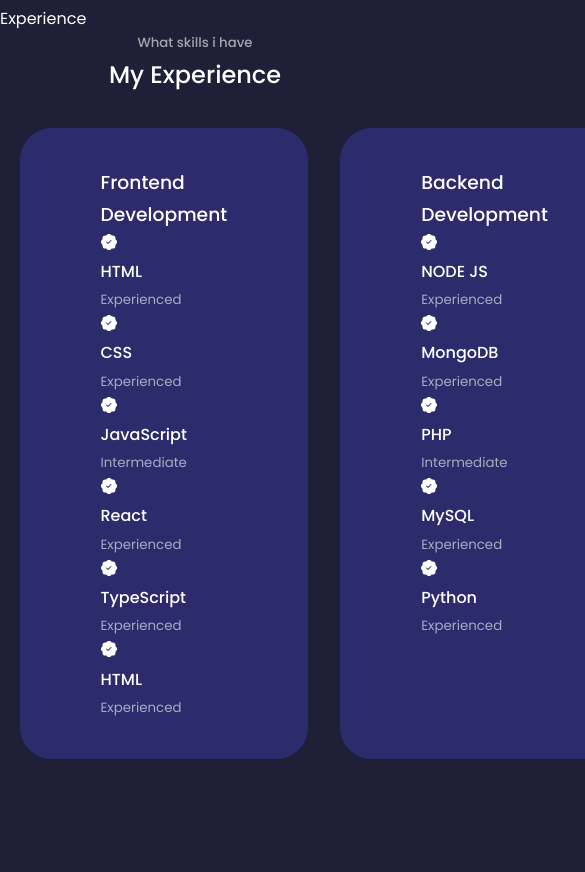
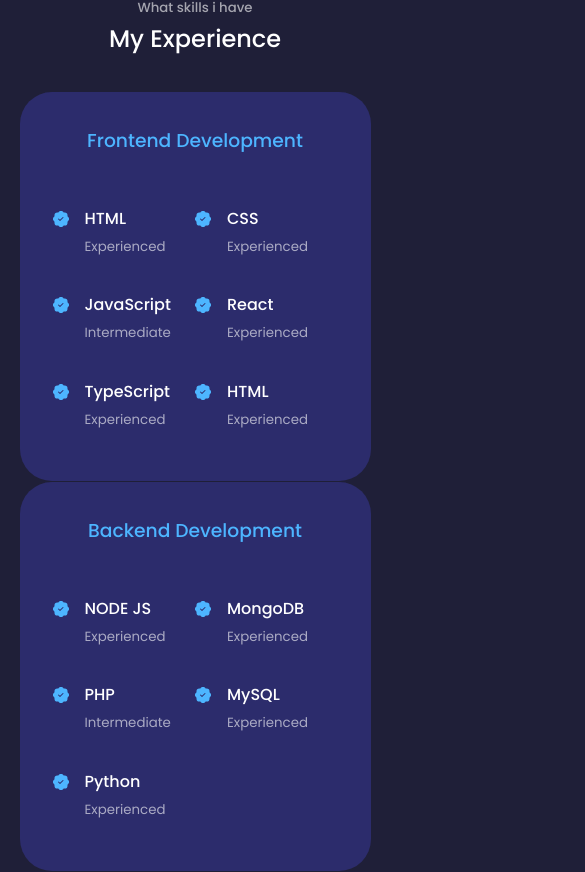
Before and after one commit to zhekaasd/portfolio-v2.0, a React (Create React App) app: page / in a window 390 px wide. Shown: the part 1875-2747 px from the top of the page, 585 px wide, since content can reach past the window. Built offline with nearby package versions, Linux system fonts and the light colour scheme.

Commit message:
add 'add experience component styles'

```diff
--- a/src/App.tsx
+++ b/src/App.tsx
@@ -8,6 +8,11 @@ import Services from "./components/services/Services";
 import Portfolio from "./components/portfolio/Portfolio";
 import Testimonials from "./components/testimonials/Testimonials";
 import Footer from "./components/footer/Footer";
+
+/*
+*   Изменить scss-файлы, до 1:30:00
+* */
+
 
 function App() {
   return (
--- a/src/components/experience/Experience.tsx
+++ b/src/components/experience/Experience.tsx
@@ -15,39 +15,51 @@ const Experience = () => {
                 <h3>Frontend Development</h3>
                 <div className="experienceContent">
                     <article className={'experienceDetails'}>
-                        <BsPatchCheckFill />
+                        <BsPatchCheckFill className={'experienceDetailsIcon'} />
+                        <div>
                             <h4>HTML</h4>
                         <small className={'text-light'}>Experienced </small>
+                        </div>
                     </article>
 
                     <article className={'experienceDetails'}>
-                        <BsPatchCheckFill />
+                        <BsPatchCheckFill className={'experienceDetailsIcon'} />
+                        <div>
                             <h4>CSS</h4>
                         <small className={'text-light'}>Experienced </small>
+                        </div>
                     </article>
 
                     <article className={'experienceDetails'}>
-                        <BsPatchCheckFill />
+                        <BsPatchCheckFill className={'experienceDetailsIcon'} />
+                        <div>
                             <h4>JavaScript</h4>
                         <small className={'text-light'}>Intermediate </small>
+                        </div>
                     </article>
 
                     <article className={'experienceDetails'}>
-                        <BsPatchCheckFill />
+                        <BsPatchCheckFill className={'experienceDetailsIcon'} />
+                        <div>
                             <h4>React</h4>
                         <small className={'text-light'}>Experienced </small>
+                        </div>
                     </article>
 
                     <article className={'experienceDetails'}>
-                        <BsPatchCheckFill />
+                        <BsPatchCheckFill className={'experienceDetailsIcon'} />
+                        <div>
                             <h4>TypeScript</h4>
                         <small className={'text-light'}>Experienced </small>
+                        </div>
                     </article>
 
                     <article className={'experienceDetails'}>
-                        <BsPatchCheckFill />
+                        <BsPatchCheckFill className={'experienceDetailsIcon'} />
+                        <div>
                             <h4>HTML</h4>
                         <small className={'text-light'}>Experienced </small>
+                        </div>
                     </article>
 
                 </div>
@@ -57,33 +69,43 @@ const Experience = () => {
                 <h3>Backend Development</h3>
                 <div className="experienceContent">
                     <article className={'experienceDetails'}>
-                        <BsPatchCheckFill />
+                        <BsPatchCheckFill className={'experienceDetailsIcon'} />
+                        <div>
                             <h4>NODE JS</h4>
                         <small className={'text-light'}>Experienced </small>
+                        </div>
                     </article>
 
                     <article className={'experienceDetails'}>
-                        <BsPatchCheckFill />
+                        <BsPatchCheckFill className={'experienceDetailsIcon'} />
+                        <div>
                             <h4>MongoDB</h4>
                         <small className={'text-light'}>Experienced </small>
+                        </div>
                     </article>
 
                     <article className={'experienceDetails'}>
-                        <BsPatchCheckFill />
+                        <BsPatchCheckFill className={'experienceDetailsIcon'} />
+                        <div>
                             <h4>PHP</h4>
                         <small className={'text-light'}>Intermediate </small>
+                        </div>
                     </article>
 
                     <article className={'experienceDetails'}>
-                        <BsPatchCheckFill />
+                        <BsPatchCheckFill className={'experienceDetailsIcon'} />
+                        <div>
                             <h4>MySQL</h4>
                         <small className={'text-light'}>Experienced </small>
+                        </div>
                     </article>
 
                     <article className={'experienceDetails'}>
-                        <BsPatchCheckFill />
+                        <BsPatchCheckFill className={'experienceDetailsIcon'} />
+                        <div>
                             <h4>Python</h4>
                         <small className={'text-light'}>Experienced </small>
+                        </div>
                     </article>
 
 {/*                    <article className={'experienceDetails'}>
--- a/src/components/experience/experience.scss
+++ b/src/components/experience/experience.scss
@@ -15,5 +15,65 @@
       border-color: var(--color-primary-variant);
       cursor: default;
     }
+
+    & h3 {
+      text-align: center;
+      margin-bottom: 2rem;
+      color: var(--color-primary);
+    }
+  }
+
+
+  .experienceContent {
+    display: grid;
+    grid-template-columns: 1fr 1fr;
+    row-gap: 2rem;
+
+    .experienceDetails {
+      display: flex;
+      gap: 1rem;
+
+      .experienceDetailsIcon {
+        margin-top: 6px;
+        color: var(--color-primary);
+      }
+    }
   }
 }
+
+
+
+/* ------------- MEDIA QUERIES (MEDIUM DEVICES) ------------- */
+
+
+@media screen and (max-width: 1024px){
+  .experienceContainer {
+    grid-template-columns: 1fr;
+
+    & > div {
+      width: 80%;
+      padding: 2rem;
+      margin: 0 auto;
+    }
+
+    .experienceContent {
+      padding: 1rem;
+    }
+  }
+}
+
+
+
+/* ------------- MEDIA QUERIES (SMALL DEVICES) ------------- */
+
+
+@media screen and (max-width: 600px){
+  .experienceContainer {
+    gap: 1px;
+
+    & > div {
+      width: 100%;
+      padding: 2rem 1rem;
+    }
+  }
+}
--- a/src/index.scss
+++ b/src/index.scss
@@ -63,7 +63,7 @@ h1 {
 
 section {
   margin-top: 8rem;
-  height: 100vh;
+  //height: 100vh;
 }
 
 section > h2, section > h5 {
```
Also changed, not shown: 2 other files (tests, documents, lock files or other folders). Lines whose indentation alone changed are shown as unchanged.
